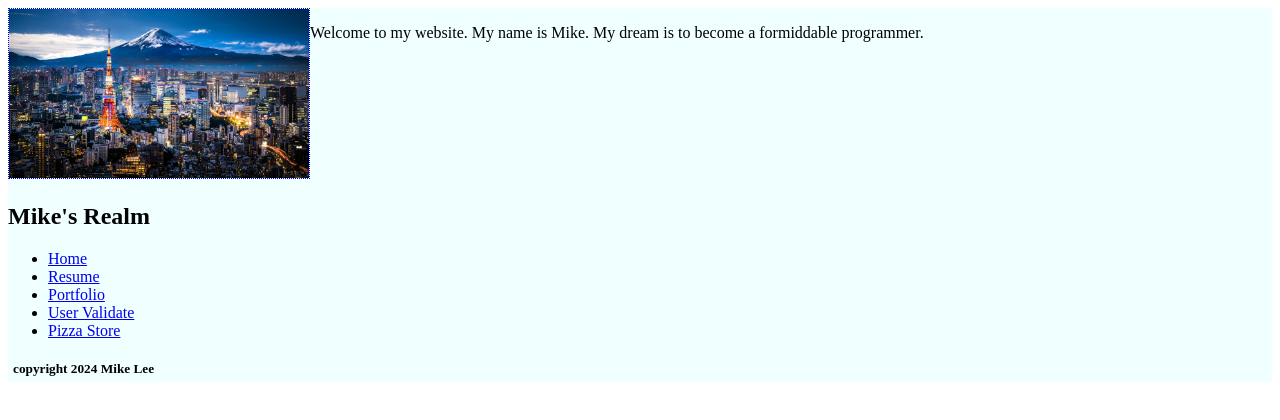
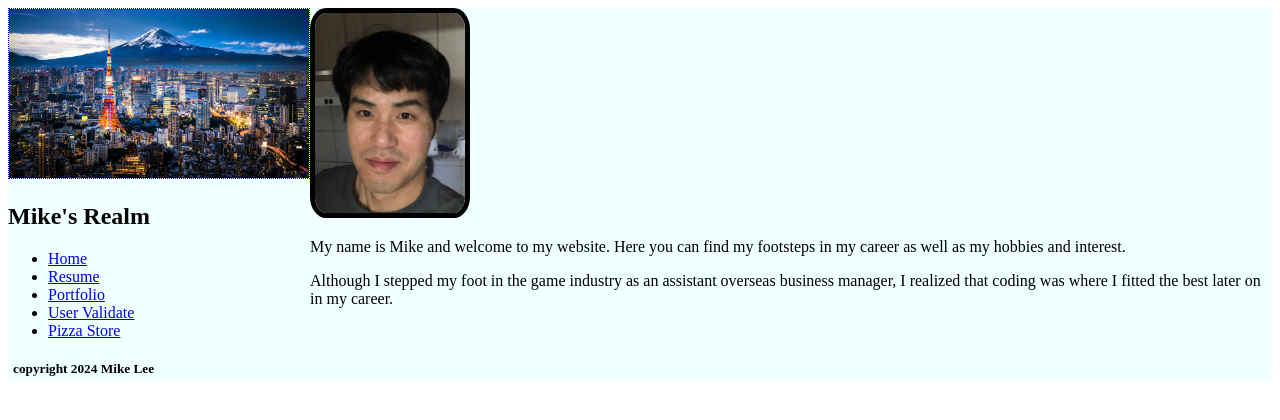
Before and after one commit to imbizman316/homepage, a React (Create React App) app: page / in a window 1280 px wide. Shown: the top 420 px of the page. Built offline with nearby package versions, Linux system fonts and the light colour scheme.

Commit message:
Added my face in Home

```diff
--- a/src/components/Home.jsx
+++ b/src/components/Home.jsx
@@ -1,5 +1,6 @@
 import React from "react"
 import Navigation from "./Navigation"
+import myface from "./assets/User_Photo_leeh7_1.jpg"
 
 export default function Home () {
 
@@ -8,9 +9,14 @@ export default function Home () {
     <div className="main-top">
       <Navigation />
       <div>
-        <p>Welcome to my website. My name is Mike.
-          My dream is to become a formiddable programmer.
+        <img src={myface} alt="Face" style={{width: '150px', borderRadius: '10%', border: '5px solid black'}}></img>
+        <p>My name is Mike and welcome to my website.
+          Here you can find my footsteps in my career as well as my hobbies and interest.
         </p>
+        <p>
+          Although I stepped my foot in the game industry as an assistant overseas business manager, I realized that coding was where I fitted the best later on in my career.
+        </p>
+
       </div>
     </div>
 
```
Also changed, not shown: src/components/assets/User_Photo_leeh7_1.jpg (added).
